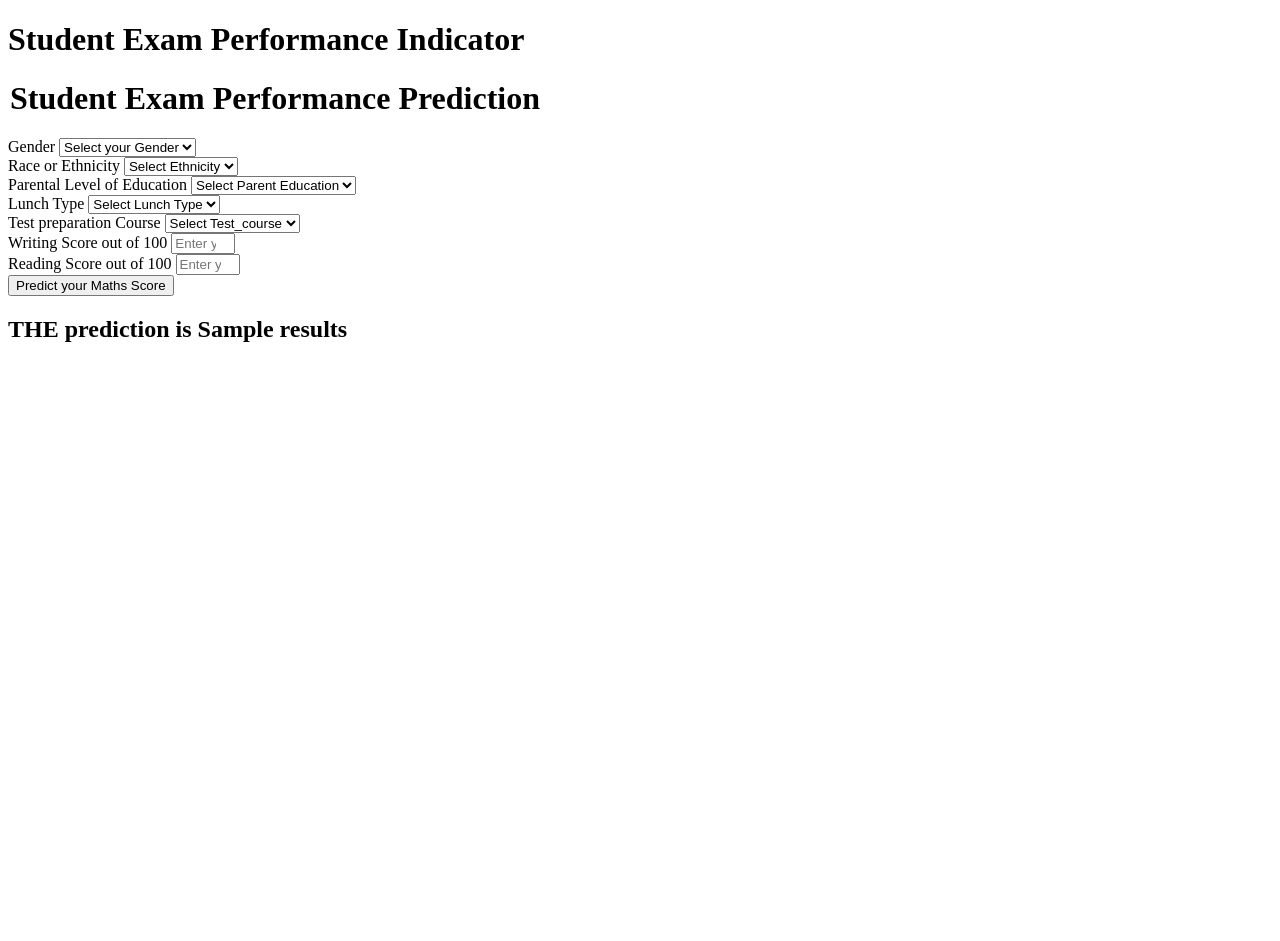
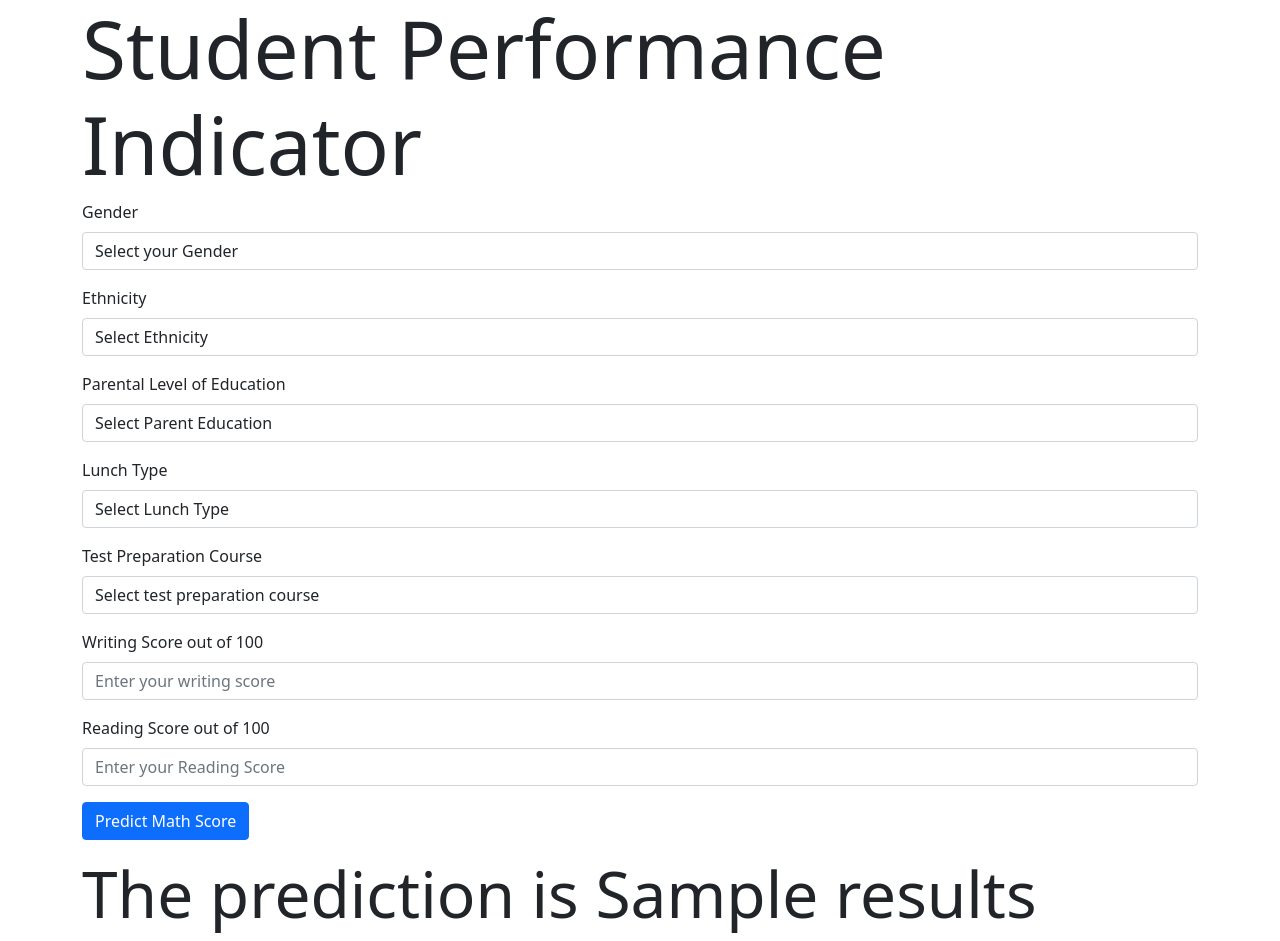
Before and after one commit to MrNobody65/student-performance-indicator, a Flask app: template templates/index.html in a window 1280 px wide. Before the commit the page ends 342 px from the top, so only its background shows below. Run offline with Flask 3, Linux system fonts and the light colour scheme; the template is opened without the code that fills it: most values are stand-ins (such as "Sample title", 1, 10 or a date in 2020).

Commit message:
Fix index

```diff
--- a/templates/index.html
+++ b/templates/index.html
@@ -4,20 +4,19 @@
 <head>
     <meta charset="UTF-8">
     <meta name="viewport" content="width=device-width, initial-scale=1.0">
-    <title>Document</title>
+    <title>Student Exam Performance Indicator</title>
+    <link href="https://cdn.jsdelivr.net/npm/bootstrap@5.0.2/dist/css/bootstrap.min.css" rel="stylesheet"
+        integrity="sha384-EVSTQN3/azprG1Anm3QDgpJLIm9Nao0Yz1ztcQTwFspd3yD65VohhpuuCOmLASjC" crossorigin="anonymous">
 </head>
 
 <body>
-    <div class="login">
-        <h1>Student Exam Performance Indicator</h1>
+    <div class="container">
+        <h1 class="display-1">Student Performance Indicator</h1>
 
         <form action="/" method="post">
-            <h1>
-                <legend>Student Exam Performance Prediction</legend>
-            </h1>
             <div class="mb-3">
                 <label class="form-label">Gender</label>
-                <select class="form-control" name="gender" placeholder="Enter you Gender" required>
+                <select class="form-control" name="gender" placeholder="Enter you gender" required>
                     <option class="placeholder" selected disabled value="">Select your Gender</option>
                     <option value="male">
                         Male
@@ -28,7 +27,7 @@
                 </select>
             </div>
             <div class="mb-3">
-                <label class="form-label">Race or Ethnicity</label>
+                <label class="form-label">Ethnicity</label>
                 <select class="form-control" name="ethnicity" placeholder="Enter you ethnicity" required>
                     <option class="placeholder" selected disabled value="">Select Ethnicity</option>
                     <option value="group A">
@@ -50,45 +49,46 @@
             </div>
             <div class="mb-3">
                 <label class="form-label">Parental Level of Education</label>
-                <select class="form-control" name="parental_level_of_education" placeholder="Enter you Parent Education"
-                    required>
+                <select class="form-control" name="parental_level_of_education"
+                    placeholder="Enter you parental level of education" required>
                     <option class="placeholder" selected disabled value="">Select Parent Education</option>
                     <option value="associate's degree">
-                        associate's degree
+                        Associate's degree
                     </option>
                     <option value="bachelor's degree">
-                        bachelor's degree
+                        Bachelor's degree
                     </option>
                     <option value="high school">
-                        high school
+                        High school
                     </option>
                     <option value="master's degree">
-                        master's degree
+                        Master's degree
                     </option>
                     <option value="some college">
-                        some college
+                        Some college
                     </option>
                     <option value="some high school">
-                        some high school
+                        Some high school
                     </option>
                 </select>
             </div>
             <div class="mb-3">
                 <label class="form-label">Lunch Type</label>
-                <select class="form-control" name="lunch" placeholder="Enter you Lunch" required>
+                <select class="form-control" name="lunch" placeholder="Enter you lunch type" required>
                     <option class="placeholder" selected disabled value="">Select Lunch Type</option>
                     <option value="free/reduced">
-                        free/reduced
+                        Free/Reduced
                     </option>
                     <option value="standard">
-                        standard
+                        Standard
                     </option>
                 </select>
             </div>
             <div class="mb-3">
-                <label class="form-label">Test preparation Course</label>
-                <select class="form-control" name="test_preparation_course" placeholder="Enter you Course" required>
-                    <option class="placeholder" selected disabled value="">Select Test_course</option>
+                <label class="form-label">Test Preparation Course</label>
+                <select class="form-control" name="test_preparation_course"
+                    placeholder="Enter you test preparation course" required>
+                    <option class="placeholder" selected disabled value="">Select test preparation course</option>
                     <option value="none">
                         None
                     </option>
@@ -99,7 +99,7 @@
             </div>
             <div class="mb-3">
                 <label class="form-label">Writing Score out of 100</label>
-                <input class="form-control" type="number" name="reading_score" placeholder="Enter your Reading score"
+                <input class="form-control" type="number" name="reading_score" placeholder="Enter your writing score"
                     min='0' max='100' />
             </div>
             <div class="mb-3">
@@ -108,12 +108,13 @@
                     min='0' max='100' />
             </div>
             <div class="mb-3">
-                <input class="btn btn-primary" type="submit" value="Predict your Maths Score" required />
+                <input class="btn btn-primary" type="submit" value="Predict Math Score" required />
             </div>
         </form>
-        <h2>
-            THE prediction is {{results}}
-        </h2>
+
+        <h3 class="display-3">
+            The prediction is {{results}}
+        </h3>
     </div>
 
     <body>
```
